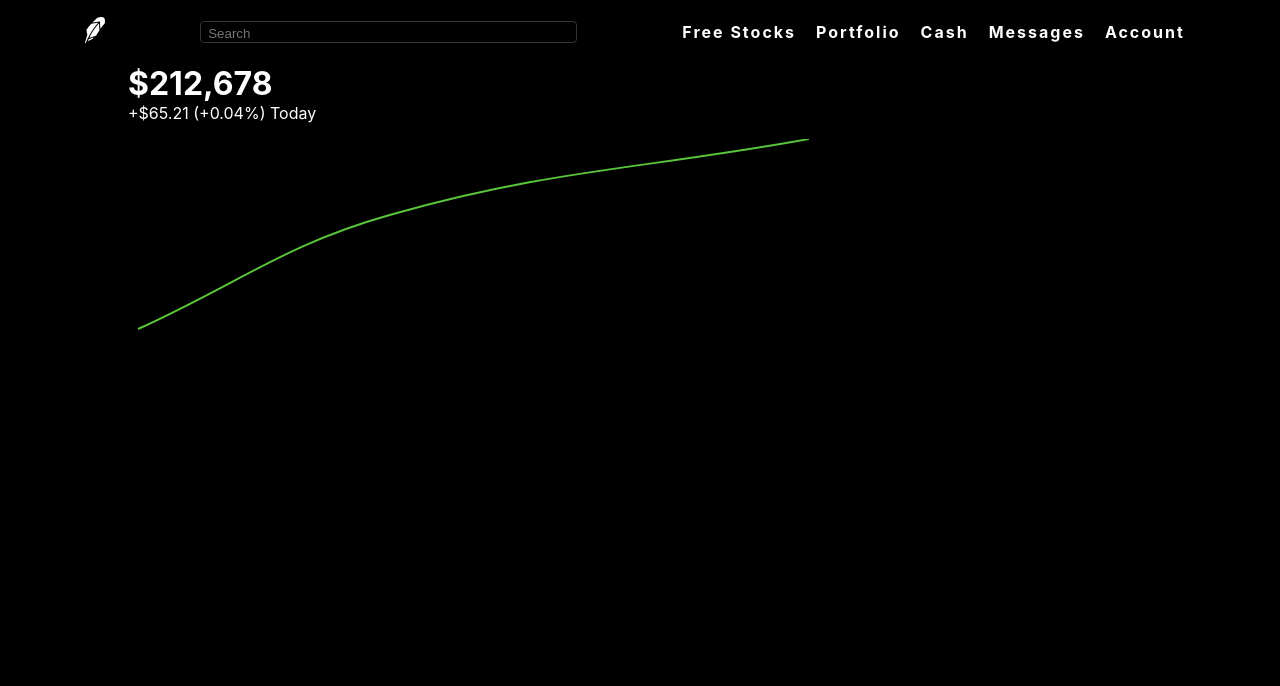
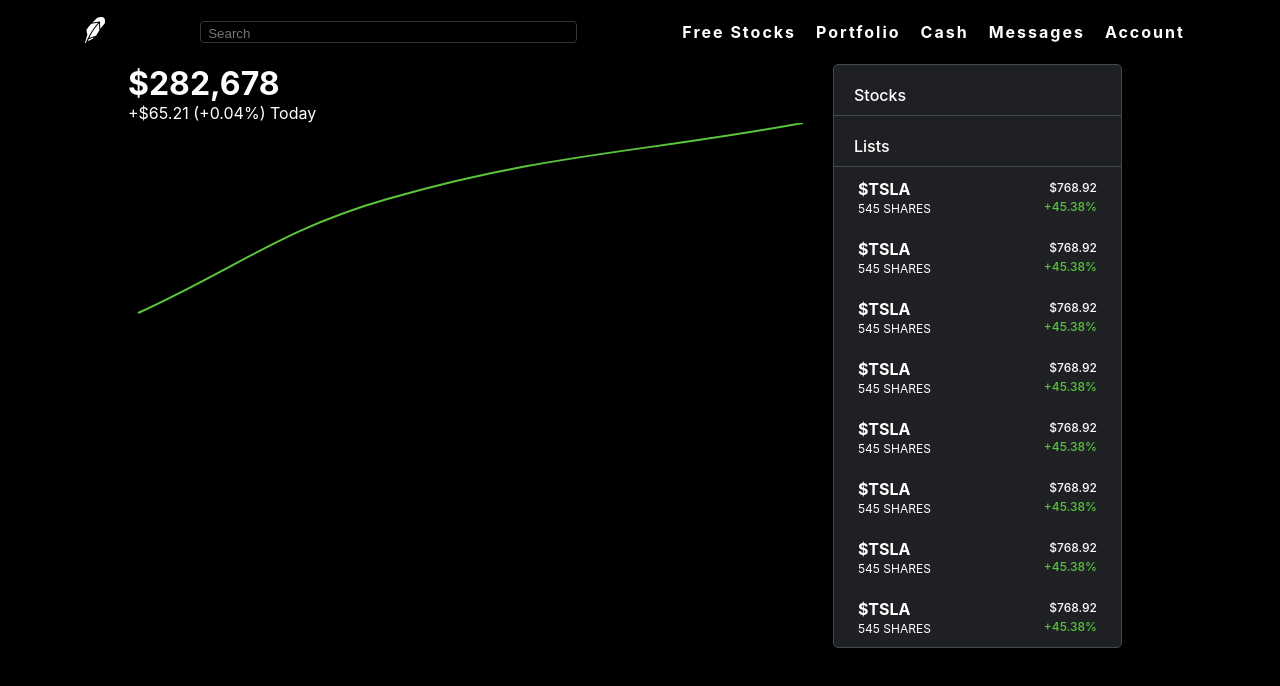
Before and after one commit to ArchishmanSengupta/robinhood2.0, a React (Create React App) app: page / in a window 1280 px wide. Shown: the top 686 px of the page. Built offline with nearby package versions, Linux system fonts and the light colour scheme; no server answers.

Commit message:
stats section complete

```diff
--- a/package.json
+++ b/package.json
@@ -9,6 +9,7 @@
     "@testing-library/jest-dom": "^5.11.9",
     "@testing-library/react": "^11.2.5",
     "@testing-library/user-event": "^12.7.1",
+    "axios": "^0.21.1",
     "chart.js": "^2.9.4",
     "gh-pages": "^3.1.0",
     "react": "^17.0.1",
--- a/src/App.css
+++ b/src/App.css
@@ -1,5 +1,9 @@
 .App {
   text-align: center;
+}
+
+*{
+  margin: 0;
 }
 
 .App-logo {
--- a/src/App.js
+++ b/src/App.js
@@ -28,4 +28,4 @@
 export default App;
 
 
-// 1:38:32
+// 2:22:54
--- a/src/Newsfeed.js
+++ b/src/Newsfeed.js
@@ -7,7 +7,7 @@
             <div className="newsfeed__container">
                 <div className="newsfeed_chartSection">
                     <div className="newsfeed__portfolio">
-                        <h1>$212,678</h1>
+                        <h1>$282,678</h1>
                         <p>+$65.21 (+0.04%) Today
                         </p>
                     </div>
@@ -18,7 +18,7 @@
             </div>
 
         </div>
-    )
+    );
 }
 
 export default Newsfeed
--- a/src/Stats.css
+++ b/src/Stats.css
@@ -1,5 +1,23 @@
 .stats{
-    background-color: red;
     flex: 0.3;
-    flex-shrink: 0;
+    display: flex;
+    flex-direction: column;
+    padding: 0px 30px 30px 30px;
+    color: white;
 }
+.stats__container{
+    flex-direction: column;
+    flex: 1;
+    background-color: #1E2023;
+    border-radius: 5px;
+    border: 1px solid #42494D;
+}
+.stats__header {
+    display: flex;
+    font-size: 16px;
+    align-items: center;
+    justify-content: space-between;
+    border-bottom: 1px solid #42494D;
+    padding: 20px 20px 10px 20px;
+    font-weight: 500;
+}
--- a/src/Stats.js
+++ b/src/Stats.js
@@ -1,21 +1,62 @@
-import React from 'react'
+import { CollectionsOutlined } from '@material-ui/icons';
+import React, {useState, useEffect} from 'react';
+import './Stats.css';
+import axios from "axios";
+import StatsRow from './StatsRow.js'
 
+const TOKEN="c0pamln48v6rvej4h7tg ";
+const BASE_URL = "https://finnhub.io/api/v1/quote";
+const testData=[];
 function Stats() {
+    const [stockData, setStocksData] = useState([]);
+
+    const getStocksData = (stock)=>{
+        return axios.get(`${BASE_URL}${stock}${TOKEN}`).catch((error)=>{
+            console.error("Error",error.message);
+        });
+    };
+
+    useEffect(() => {
+        const stocksList = ["AAPL", "MSFT", "TSLA", "FB", "BABA", "UBER", "DIS", "SBUX"];
+        let tempStocksData=[]
+        let promises = [];
+        stocksList.map((stock) => {
+            promises.push(
+                getStocksData(stock)
+                .then((res) => {
+                tempStocksData.push({
+                    name: stock,
+
+                });
+        })
+        )
+        });
+
+        Promise.all(promises).then(()=>{
+        setStocksData(tempStocksData);
+        console.log(tempStocksData);
+        })
+    }, []);
+
     return (
         <div className="stats">
             <div className="stats__container">
-                <div className="stats_header">
+                <div className="stats__header">
                     <p>Stocks</p>
                 </div>
                 <div className="stats__content">
                     <div className="stats__row">
                     </div>
                 </div>
-                <div className="stats_header">
+                <div className="stats__header">
                     <p>Lists</p>
                 </div>
                 <div className="stats__content">
                     <div className="stats__row">
+                        {stockData.map((stock) =>(
+                            <StatsRow
+                            />
+                        ))}
                     </div>
                 </div>
             </div>
--- /dev/null
+++ b/src/StatsRow.css
@@ -0,0 +1,30 @@
+.row{
+    display: flex;
+    justify-content: space-between;
+    height: 60px;
+    align-items: center;
+    padding: 0 24px;
+}
+.row__intro h1{
+    font-size: 16px;
+    font-weight: bold;
+    padding-bottom: 2px;
+    text-align: left;
+}
+.row__intro p{
+    font-size: 12px;
+}
+
+.row__numbers{
+    text-align: right;
+    font-size: 12px;
+    font-weight: 500;
+}
+
+.row__price{
+    padding-bottom: 4px;
+}
+
+.row__percentage{
+    color: #5AC53B;
+}
--- /dev/null
+++ b/src/StatsRow.js
@@ -0,0 +1,22 @@
+import React from 'react'
+import './StatsRow.css'
+
+function StatsRow() {
+    return (
+        <div className="row">
+            <div className="row__intro">
+                <h1>$TSLA</h1>
+                <p>545 SHARES</p>
+            </div>
+        <div className="row__chart">
+        {}
+        </div>
+        <div className="row__numbers">
+            <p className="row__price">$768.92</p>
+            <p className="row__percentage"> +45.38%</p>
+        </div>
+    </div>
+    )
+}
+
+export default StatsRow;
```
Also changed, not shown: 1 other file (tests, documents, lock files or other folders).
